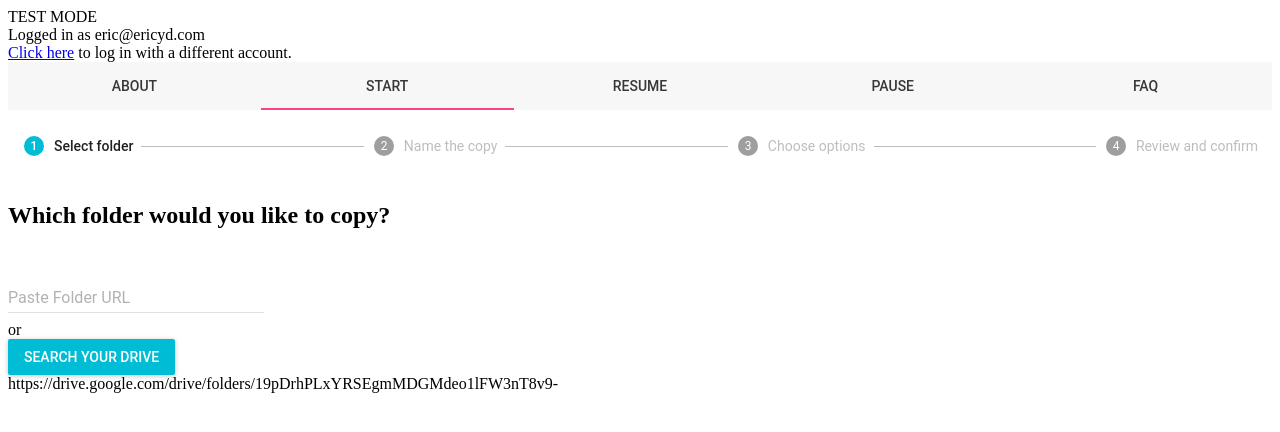
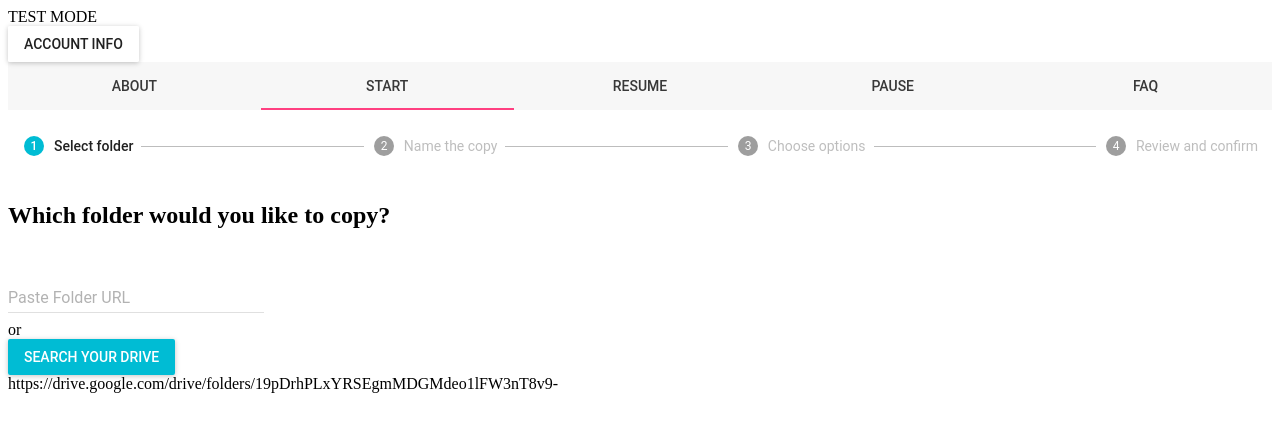
Before and after one commit to ericyd/gdrive-copy, a React app: page / in a window 1280 px wide. Shown: the top 432 px of the page. Built offline with nearby package versions, Linux system fonts and the light colour scheme; the HTML template or start-up script is replaced by a standard one.

Commit message:
Fix account switcher component

```diff
--- a/src/components/AccountSwitcher.js
+++ b/src/components/AccountSwitcher.js
@@ -1,18 +1,29 @@
 'use strict';
 
 import React from 'react';
-import PropTypes from 'prop-types';
+import RaisedButton from 'material-ui/RaisedButton';
+import Popover from 'material-ui/Popover';
+import Paper from 'material-ui/Paper';
 
+// Consider adding thumbnail of google photo
+// http://picasaweb.google.com/data/entry/api/user/[EMAIL_ADDRESS]?alt=json
+// response.gphoto$thumbnail.St
+// response.gphoto$nickname.St
 export default class AccountSwitcher extends React.Component {
   constructor() {
     super();
     this.state = {
-      email: null
+      email: null,
+      isOpen: false,
+      error: false
     };
     this.loginURL =
       process.env.NODE_ENV === 'production'
         ? 'https://accounts.google.com/AccountChooser?continue=https://script.google.com/macros/s/AKfycbxbGNGajrxv-HbX2sVY2OTu7yj9VvxlOMOeQblZFuq7rYm7uyo/exec'
         : 'https://accounts.google.com/AccountChooser?continue=https://script.google.com/macros/s/AKfycbzKJQO5CBf7WDmrYo8FGDb20YWfoIyUZZhsbF844SI/dev';
+
+    this.handleClick = this.handleClick.bind(this);
+    this.handleRequestClose = this.handleRequestClose.bind(this);
   }
 
   // get user email for logged in user
@@ -26,7 +37,7 @@ export default class AccountSwitcher extends React.Component {
           });
         })
         .withFailureHandler(function(err) {
-          console.log("couldn't get email");
+          _this.setState({ error: true });
         })
         .getUserEmail();
     } else {
@@ -38,17 +49,43 @@ export default class AccountSwitcher extends React.Component {
     }
   }
 
+  handleClick(e) {
+    this.setState({
+      isOpen: !this.state.isOpen,
+      anchorEl: e.currentTarget
+    });
+  }
+
+  handleRequestClose() {
+    this.setState({
+      isOpen: false
+    });
+  }
+
   render() {
     return (
-      <div>
-        <div>Logged in as {this.state.email}</div>
-        <a target="_blank" href={this.loginURL}>
-          Click here
-        </a>{' '}
-        to log in with a different account.
+      <div className="account-switcher">
+        <RaisedButton label="Account Info" onClick={this.handleClick} />
+        <Popover
+          open={this.state.isOpen}
+          anchorEl={this.state.anchorEl}
+          anchorOrigin={{ horizontal: 'middle', vertical: 'bottom' }}
+          targetOrigin={{ horizontal: 'right', vertical: 'top' }}
+          onRequestClose={this.handleRequestClose}
+        >
+          <Paper style={{ padding: '1.5em', lineHeight: '1.5em' }}>
+            {this.state.error ? (
+              <div>Error retrieving account email</div>
+            ) : (
+              <div>Logged in as {this.state.email}</div>
+            )}
+            <a target="_blank" href={this.loginURL}>
+              Click here
+            </a>{' '}
+            to log in with a different account.
+          </Paper>
+        </Popover>
       </div>
     );
   }
 }
-
-// Success.propTypes = {};
--- a/src/css/_layout.scss
+++ b/src/css/_layout.scss
@@ -86,3 +86,8 @@ a {
     position: relative;
   }
 }
+
+.account-switcher {
+  position: absolute;
+  right: 1em;
+}
```
